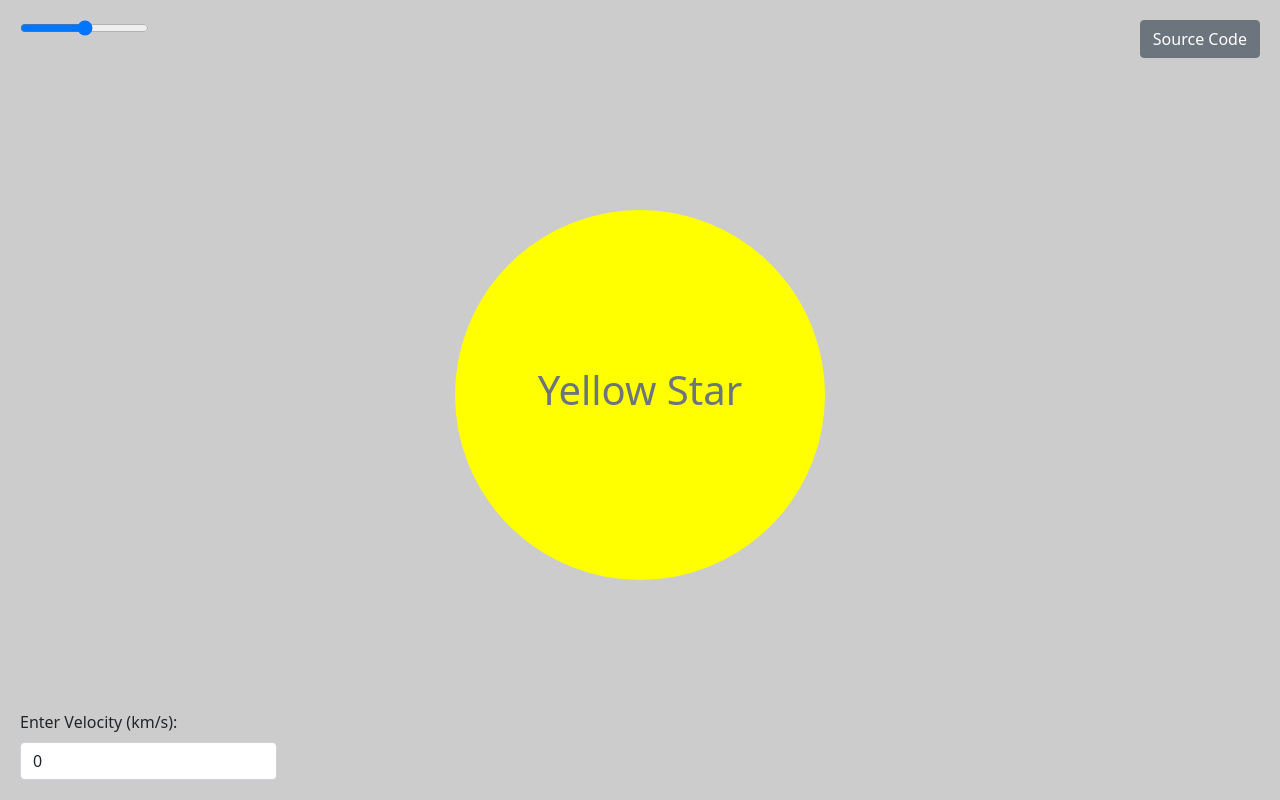
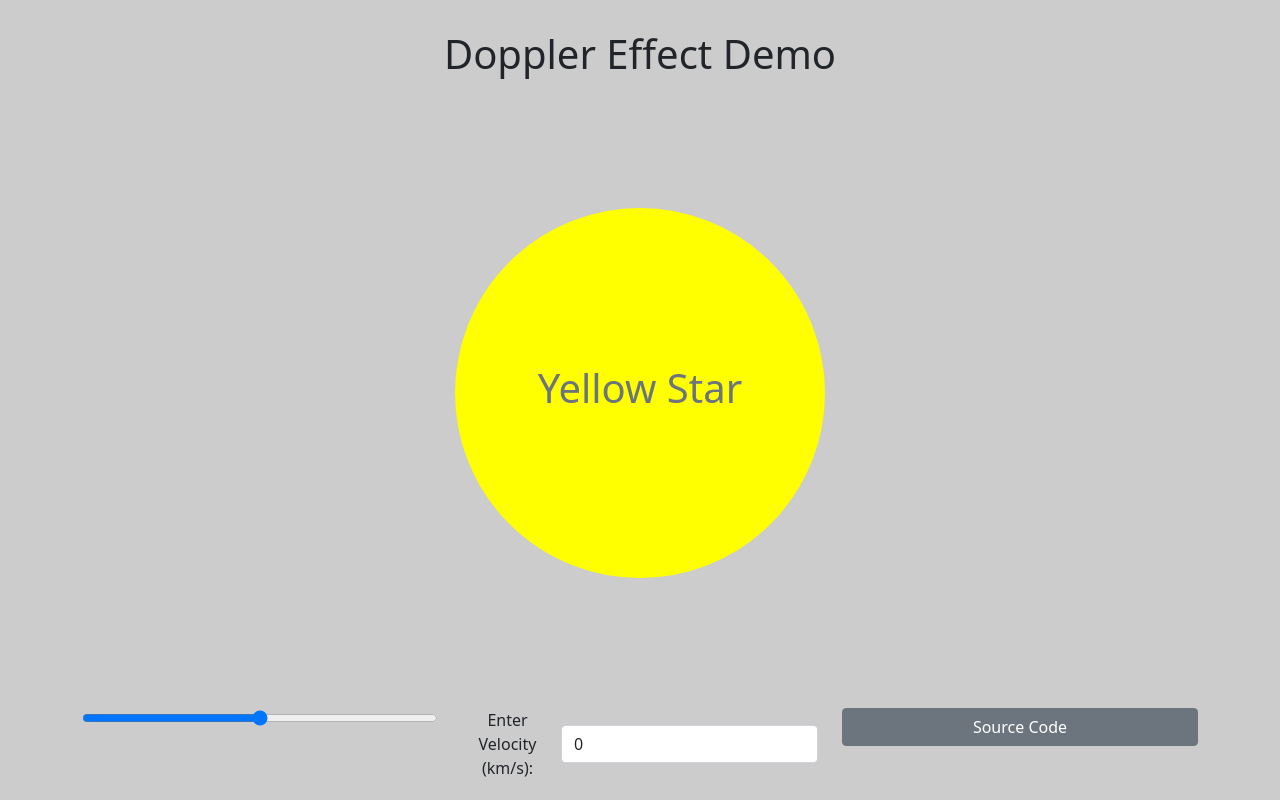
Before and after one commit to rubanero14/Vue-Tests-Doppler-Effect, a Vue app: page / in a window 1280 px wide. Built offline with nearby package versions, Linux system fonts and the light colour scheme.

Commit message:
Add files via upload

```diff
--- a/src/App.vue
+++ b/src/App.vue
@@ -1,24 +1,32 @@
 <template>
+  <header>
+      <h1 class="mb-0">Doppler Effect Demo</h1>
+  </header>
   <div class="container">
     <div class="circle" :style="{ 'background': this.finalColor, 'transform':   this.transform }">
       <p v-if="inputValue < -10" class="text-light">Blue Star</p>
       <p v-else-if="inputValue > 10" class="text-light">Red Star</p>
       <p v-else class="text-secondary">Yellow Star</p>
     </div>
-    <div class="top-left">
-      <div class="d-flex align-items-center mb-5">
-        <input v-model="inputValue" @change="changeColors();" @input="changeColors();" class="w-100" id="inputRange" type="range" :min="min" :max="max" step="5">
-        <label class="ms-2" for="inputValue">{{ inputValue }}</label>
-      </div>
-      <div class="bottom-left">
-        <label class="mb-2">Enter Velocity (km/s):</label>
-        <input v-model="velocity" @change="velocityControl" class="form-control" placeholder="Enter velocity.." type="text">
-      </div>
-      <div>
-        <a class="btn btn-secondary top-right" target="_blank" href="https://github.com/rubanero14/Vue-Tests-Doppler-Effect">Source Code</a>
+  </div>
+  <footer class="my-3">
+    <div class="container">
+      <div class="row">
+        <div class="col-12 col-md-6 col-lg-4">
+          <input v-model="inputValue" @change="changeColors();" @input="changeColors();" class="w-100 mb-3 mb-md-0" id="inputRange" type="range" :min="min" :max="max" step="5">
+        </div>
+        <div class="col-12 col-md-6 col-lg-4">
+          <div class="d-flex align-items-center">
+              <label class="mb-3 mb-md-0 me-2">Enter Velocity (km/s):</label>
+              <input v-model="velocity" @change="velocityControl" class="form-control w-auto mb-3 mb-md-0" type="number">
+          </div>
+        </div>
+        <div class="col-12 col-md-6 col-lg-4">
+          <a class="btn btn-secondary w-100" target="_blank" href="https://github.com/rubanero14/Vue-Tests-Doppler-Effect">Source Code</a>
+        </div>
       </div>
     </div>
-  </div>
+  </footer>
 </template>
 
 <script>
@@ -47,50 +55,32 @@ export default {
       } else if(this.velocity == ''){
         this.velocity = 0;
       } else {
-        this.inputValue = parseInt(this.velocity);
+        this.inputValue = this.velocity;
         console.log(typeof this.inputValue, this.inputValue);
       }
     },
   },
   watch: {
     inputValue: function changeColors(){
+      this.velocity = parseInt(this.inputValue);
       if (this.inputValue < 0){
         this.red = 255 + (this.inputValue * 2.55);
         this.blue = -(this.inputValue * 2.55);
         this.green = 255 + (this.inputValue * 2.55);
         this.finalColor = 'rgb('+ this.red + ',' + this.green + ',' + this.blue + ')';
-        this.transform = 'scale('+(2.5 - this.inputValue*0.015)+')';
-        console.log('blue activated');
-        console.log('Final color '+this.finalColor);
-        console.log('Green '+this.green);
-        console.log('Red '+this.red);
-        console.log('Blue '+this.blue);
-        console.log('Transform '+this.transform);
+        this.transform = 'scale('+(2.3 - this.inputValue*0.015)+')';
       } else if (this.inputValue > 0){
         this.red = 255;
         this.green = 255 - (this.inputValue * 2.55);
         this.blue = 0;
         this.finalColor = 'rgb('+ this.red + ',' + this.green + ',' + this.blue + ')';
         this.transform = 'scale('+(2.5 + this.inputValue*(-0.015))+')';
-        console.log('red activated');
-        console.log('Final color '+this.finalColor);
-        console.log('Green '+this.green);
-        console.log('Red '+this.red);
-        console.log('Blue '+this.blue);
-        console.log('Transform '+this.transform);
-        console.log('inputvalue '+this.inputValue);
       } else {
         this.green = 255 - (this.inputValue * 2.55);
         this.red = 255;
         this.blue = 0;
         this.finalColor = 'rgb('+ this.red + ',' + this.green + ',' + this.blue + ')';
         this.transform = 'scale('+(2.5 + this.inputValue*0.015)+')';
-        console.log('yellow activated');
-        console.log('Final color '+this.finalColor);
-        console.log('Green '+this.green);
-        console.log('Red '+this.red);
-        console.log('Blue '+this.blue);
-        console.log('Transform '+this.transform);
       }
     },
   },
@@ -104,15 +94,25 @@ body {
   background: #ccc;
 }
 
+header {
+  margin: 30px auto;
+  text-align: center;
+}
+
+footer {
+  margin: 30px auto;
+  text-align: center;
+}
+
 .top-left {
   position: fixed;
   top: 20px;
   left: 20px;
 }
 
-.top-right {
+.bottom-right {
   position: fixed;
-  top: 20px;
+  bottom: 20px;
   right: 20px;
 }
 
@@ -141,7 +141,7 @@ p {
   width: 150px;
   border: 1px solid #ccc;
   border-radius: 100%;
-  margin: 40vh auto;
+  margin: 30vh auto;
   transition: all 0.3s ease-in-out;
   background: rgb(255,255,0);
   transform: scale(2.5);
@@ -151,6 +151,7 @@ p {
   .circle {
     height: 100px;
     width: 100px;
+    margin: 30vh auto;
   }
 
   p {
```
